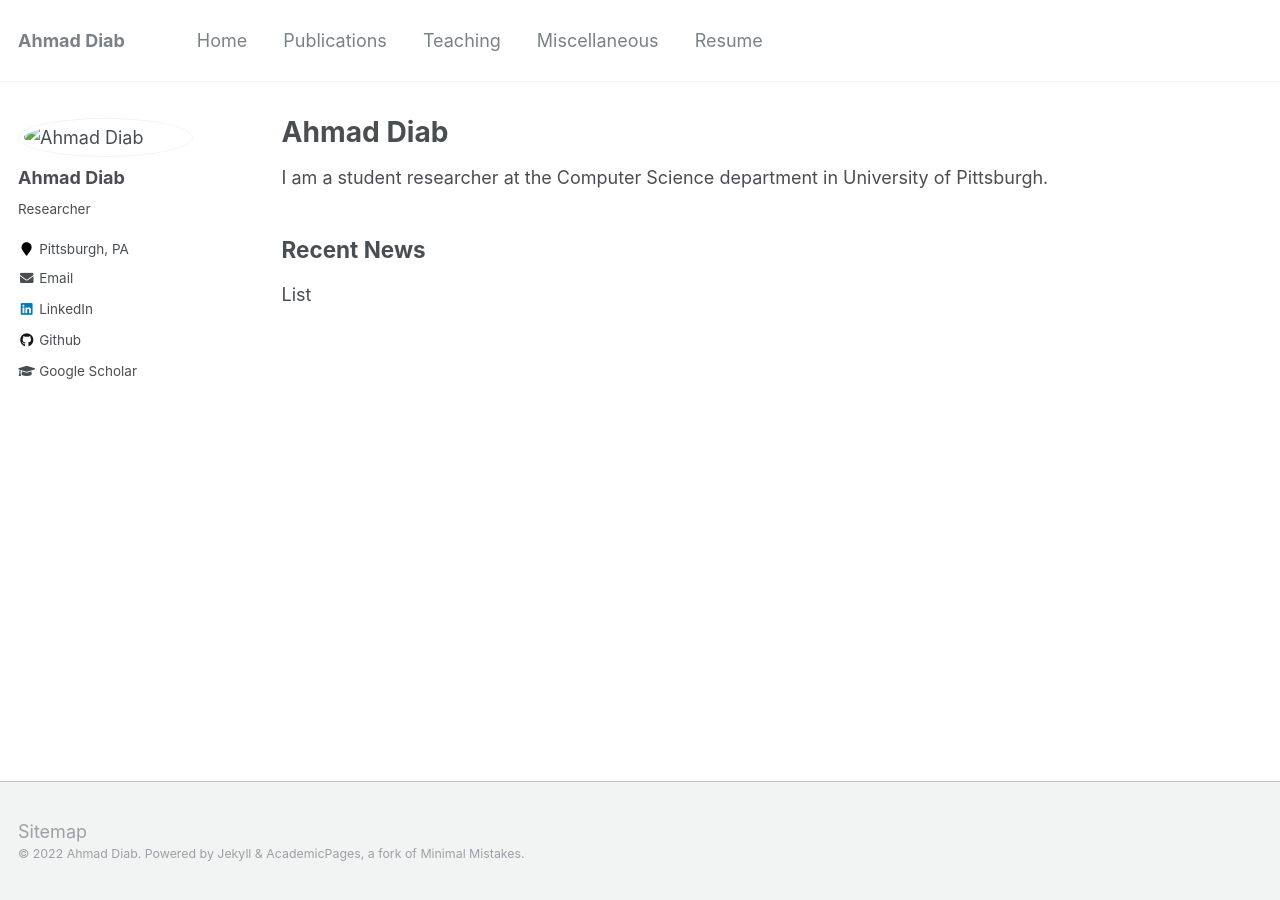
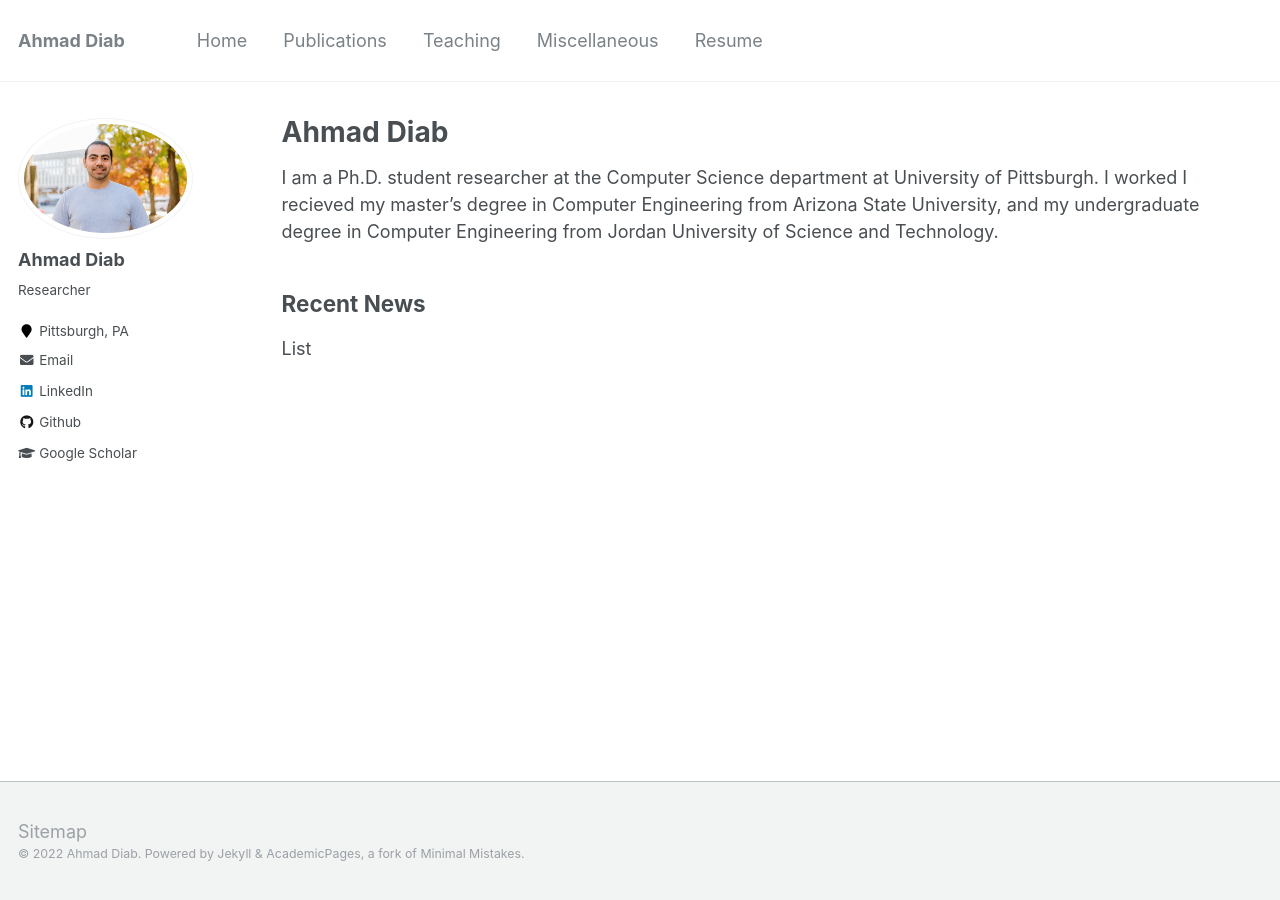
Before and after one commit to aadiab/aadiab.github.io, a Jekyll site: the page built from index.md, in a window 1280 px wide. Built offline with Jekyll 4.4.1, drawn with Linux system fonts in a browser that asks for light colours; our own code applies the rules of GitHub Pages for plain Markdown files.

Commit message:
fix image

```diff
--- a/_config.yml
+++ b/_config.yml
@@ -81,7 +81,7 @@ analytics:
 # Site Author
 author:
   name             : "Ahmad Diab"
-  avatar           : "/images/formal_profile.jpg"
+  avatar           : "formal_profile.jpg"
   bio              : "Researcher"
   location         : "Pittsburgh, PA"
   employer         :
--- a/index.md
+++ b/index.md
@@ -8,7 +8,7 @@ redirect_from:
   - /home/
 ---
 
-I am a student researcher at the Computer Science department in University of Pittsburgh.
+I am a Ph.D. student researcher at the Computer Science department at University of Pittsburgh. I worked I recieved my master's degree in Computer Engineering from Arizona State University, and my undergraduate degree in Computer Engineering from Jordan University of Science and Technology.
 
 ## Recent News
 List
```
